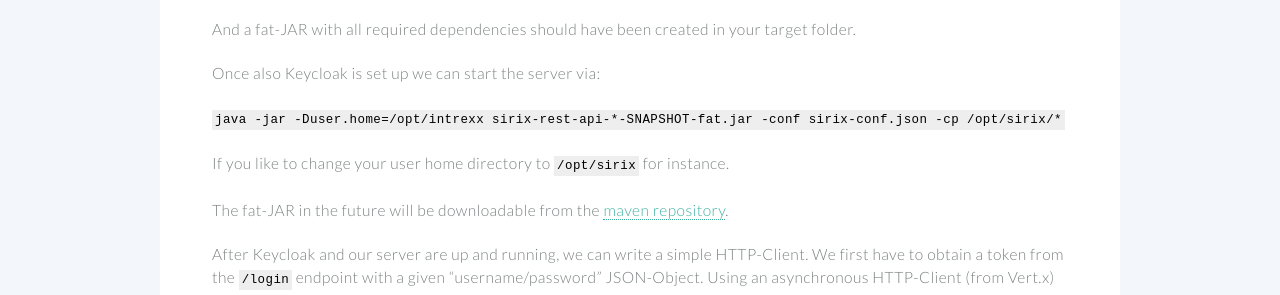
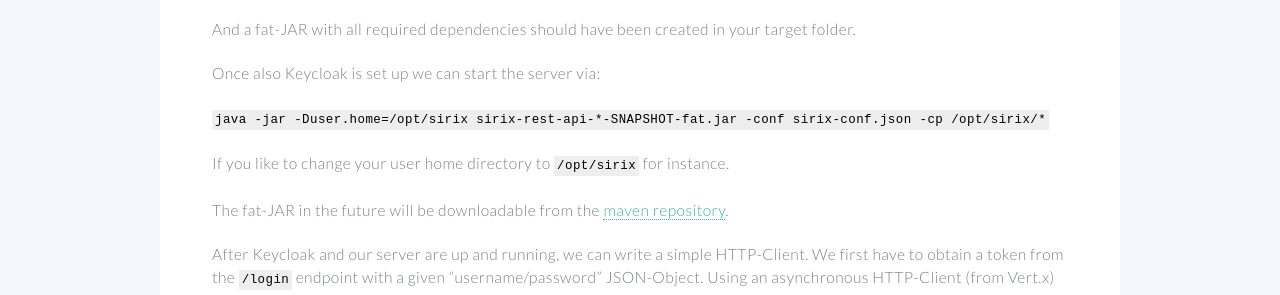
Before and after one commit to sirixdb/sirixdb.github.io, a Jekyll site: the page built from rest-api.md, in a window 1280 px wide and 900 px high, scrolled down 685 px. Shown: the part 147-442 px from the top of the window. Built offline with Jekyll 4.4.1, drawn with Linux system fonts in a browser that asks for light colours; our own code applies the rules of GitHub Pages for plain Markdown files.

Commit message:
Update rest-api.md

```diff
--- a/rest-api.md
+++ b/rest-api.md
@@ -18,11 +18,11 @@ And a fat-JAR with all required dependencies should have been created in your ta
 
 Once also Keycloak is set up we can start the server via:
 
-`java -jar -Duser.home=/opt/intrexx sirix-rest-api-*-SNAPSHOT-fat.jar -conf sirix-conf.json -cp /opt/sirix/*`
+`java -jar -Duser.home=/opt/sirix sirix-rest-api-*-SNAPSHOT-fat.jar -conf sirix-conf.json -cp /opt/sirix/*`
 
 If you like to change your user home directory to `/opt/sirix` for instance.
 
-The fat-JAR in the future will be downloadable from the [maven repository](https://oss.sonatype.org/content/repositories/snapshots/io/sirix/sirix-rest-api/0.8.9-SNAPSHOT/).
+The fat-JAR in the future will be downloadable from the [maven repository](https://oss.sonatype.org/content/repositories/snapshots/io/sirix/sirix-rest-api/0.9.0-SNAPSHOT/).
 
 After Keycloak and our server are up and running, we can write a simple HTTP-Client. We first have to obtain a token from the `/login` endpoint with a given "username/password" JSON-Object. Using an asynchronous HTTP-Client (from Vert.x) in Kotlin, it looks like this:
 
```
